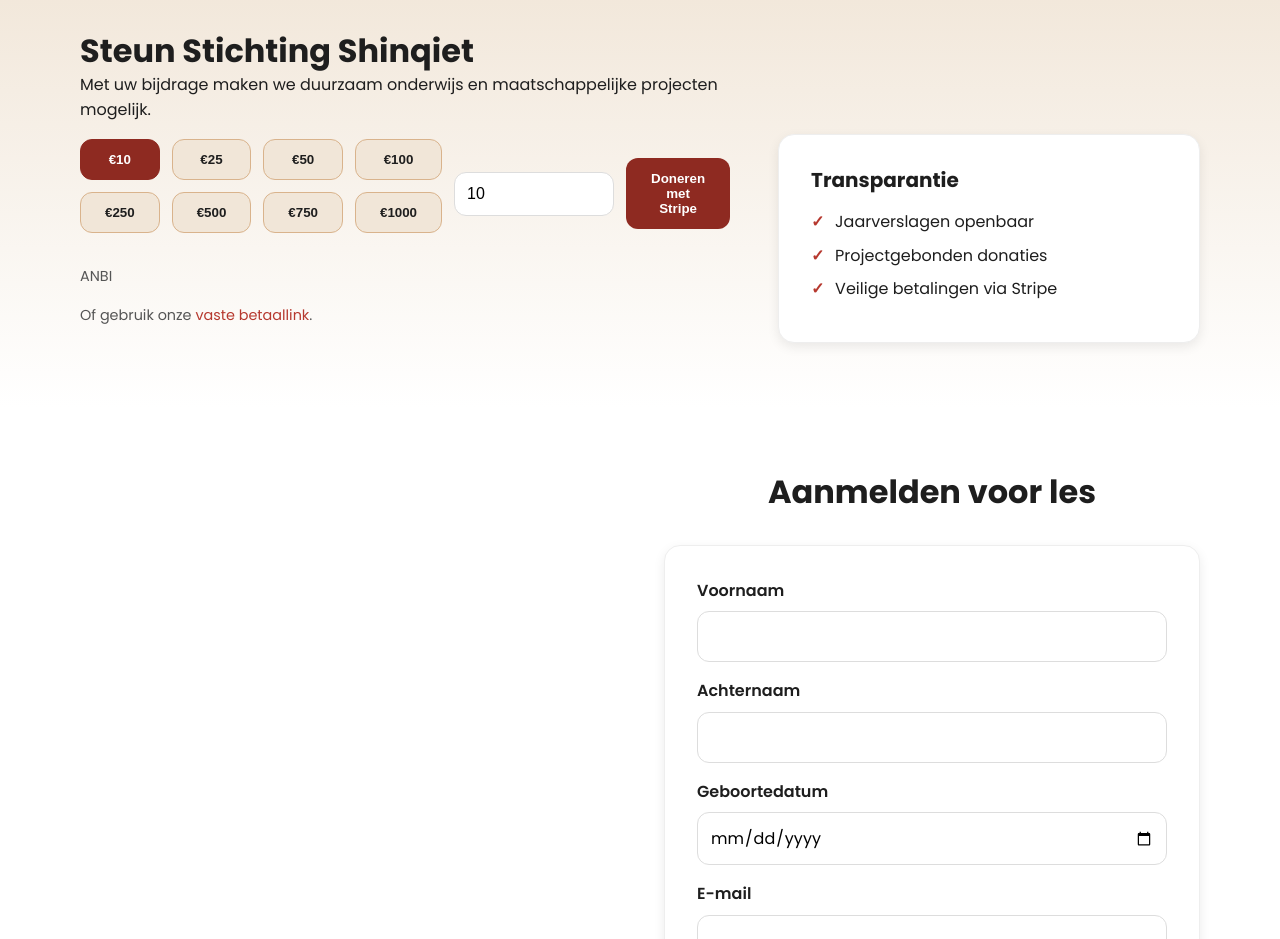
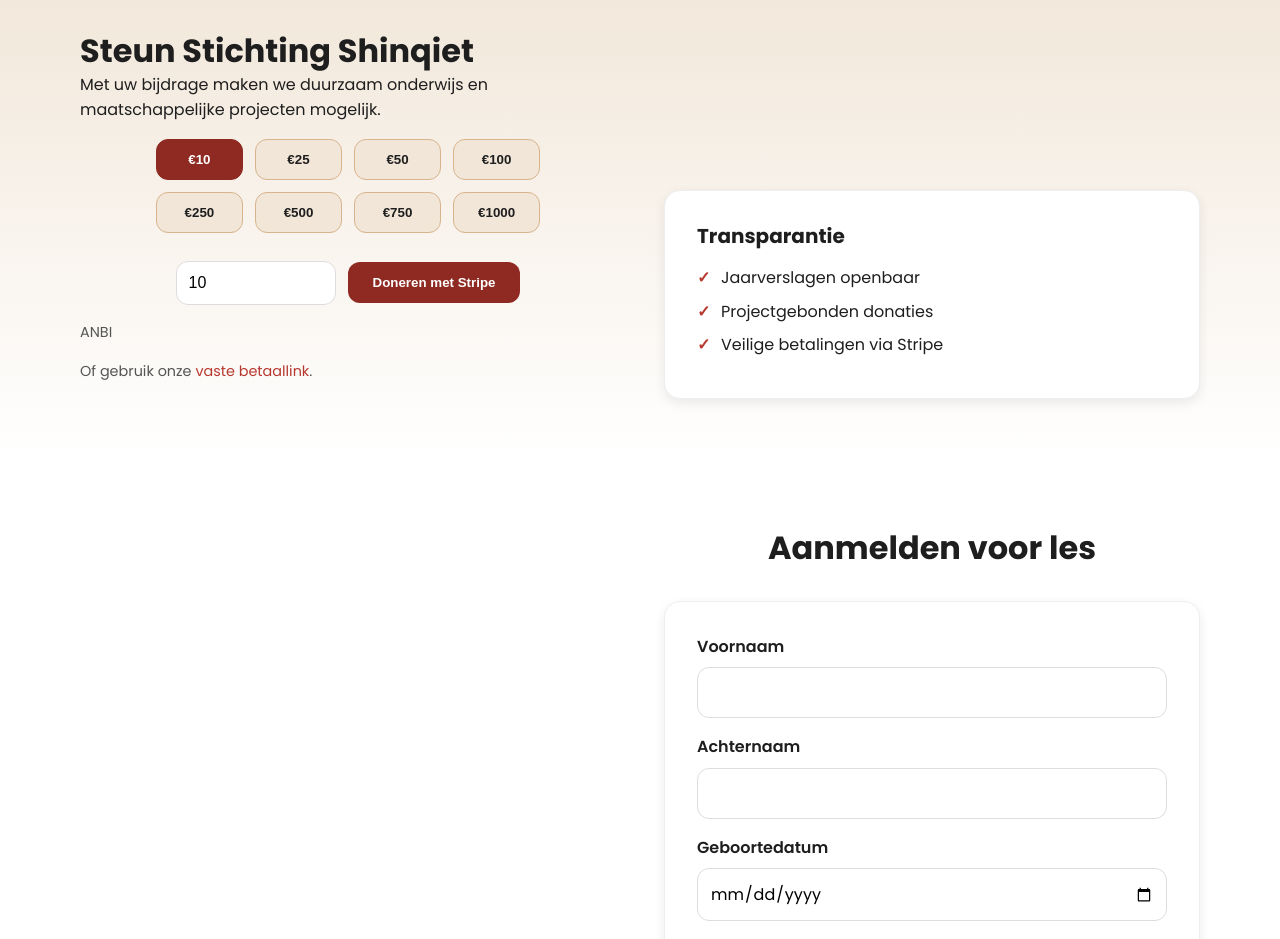
Before and after one commit to moh03elk-spec/shinqietstichtingbeta, a plain HTML site: page index.html in a window 1280 px wide. Shown: the part 1600-2539 px from the top of the page. Drawn offline with Linux system fonts and the light colour scheme.

Commit message:
refactor: update donation form layout

```diff
--- a/assets/styles.css
+++ b/assets/styles.css
@@ -278,7 +278,20 @@ ul { list-style: none; margin: 0; padding: 0; }
 }
 .time-card strong { display: block; margin-bottom: var(--space-2); }
 .donate-section { background: linear-gradient(180deg, var(--sandstone-light), var(--white)); }
-.donation-form { display: flex; gap: var(--space-3); align-items: center; margin-bottom: var(--space-4); }
+.donation-form {
+  display: flex;
+  flex-direction: column;
+  align-items: center;
+  gap: var(--space-3);
+  margin-bottom: var(--space-4);
+}
+
+.donation-input-group {
+  display: flex;
+  align-items: center;
+  gap: var(--space-3);
+}
+
 .donation-form input {
   width: 160px;
   padding: var(--space-3);
--- a/index.html
+++ b/index.html
@@ -136,9 +136,11 @@
               <button type="button" class="btn btn-preset" data-amount="750">€750</button>
               <button type="button" class="btn btn-preset" data-amount="1000">€1000</button>
             </div>
-            <label class="sr-only" for="amount">Bedrag</label>
-            <input id="amount" name="amount" type="number" min="2" step="1" value="10" placeholder="€ Bedrag" />
-            <button type="submit" class="btn btn-donate" id="donate-button">Doneren met Stripe</button>
+            <div class="donation-input-group">
+              <label class="sr-only" for="amount">Bedrag</label>
+              <input id="amount" name="amount" type="number" min="2" step="1" value="10" placeholder="€ Bedrag" />
+              <button type="submit" class="btn btn-donate" id="donate-button">Doneren met Stripe</button>
+            </div>
           </form>
           <p class="muted small">ANBI</p>
           <p class="muted small">Of gebruik onze <a id="payment-link" href="#">vaste betaallink</a>.</p>
```
